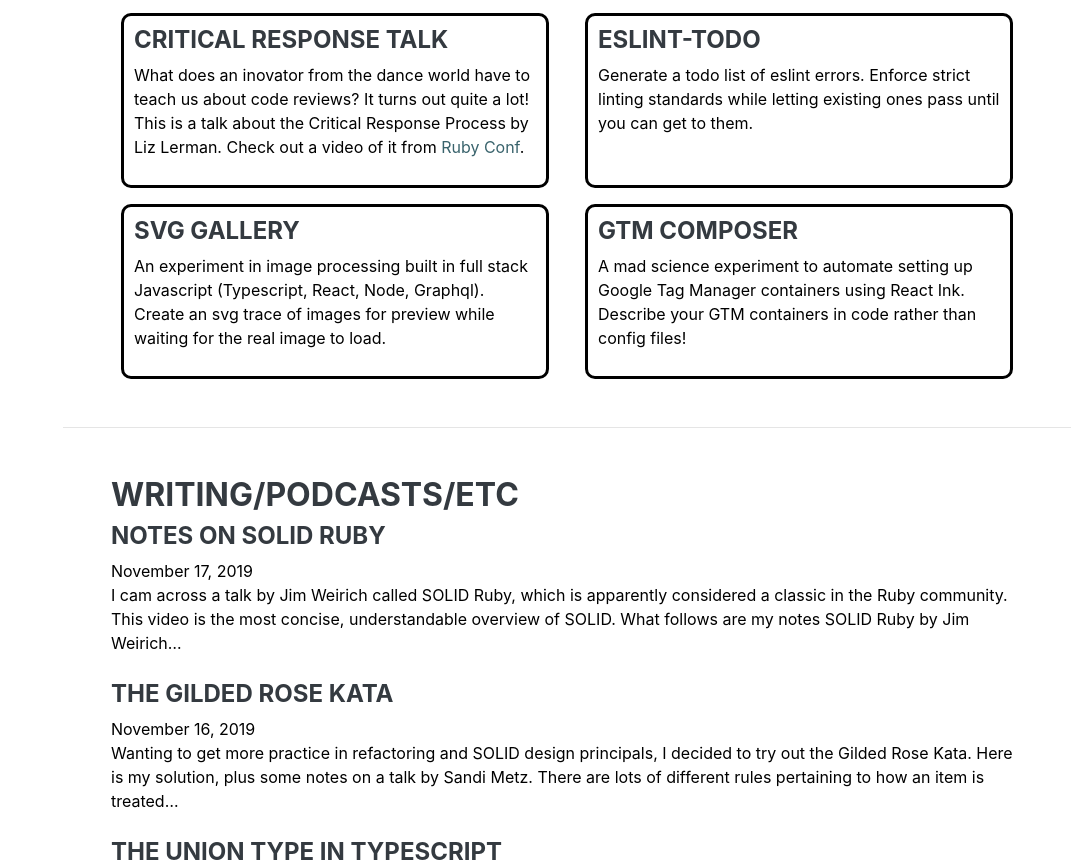
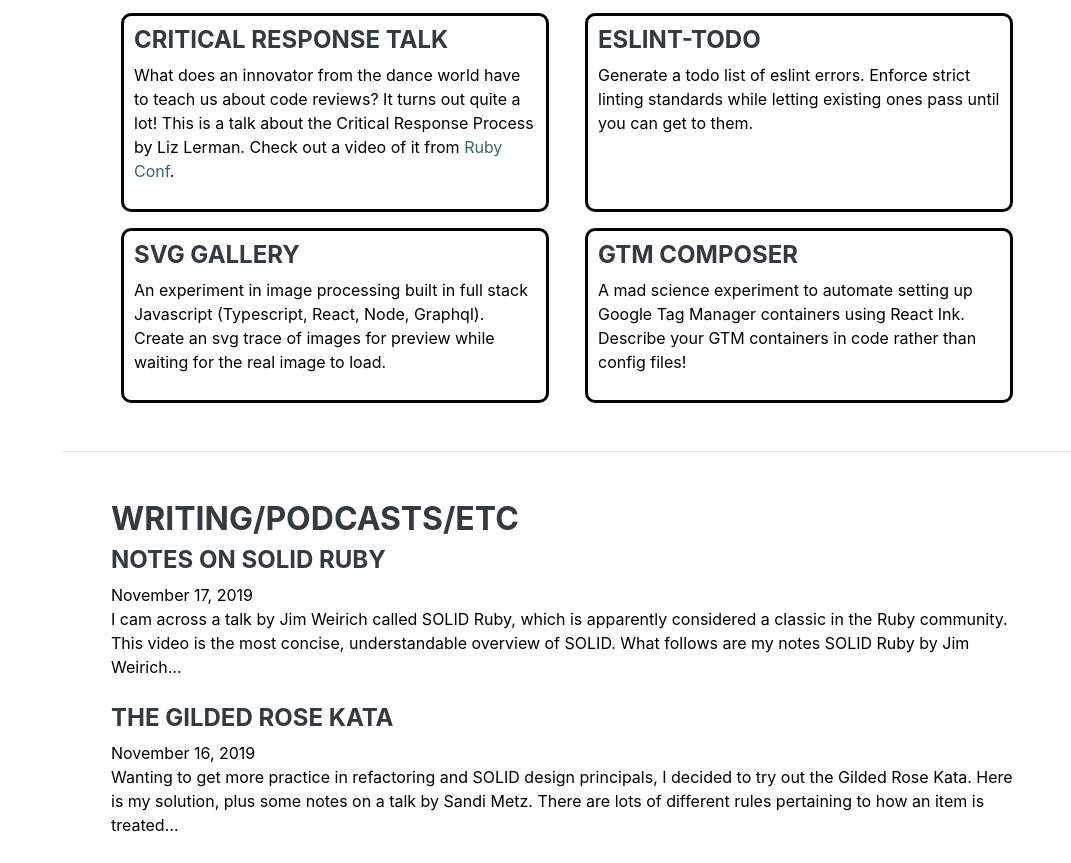
Before and after one commit to jstoebel/jstoebel_blog2, a Gatsby site: page / in a window 1280 px wide. Shown: the part 3782-4645 px from the top of the page, without its empty margins (209-1280 px from the left). Built offline with nearby package versions, Linux system fonts and the light colour scheme; Gatsby itself is replaced by a stand-in of ours; some packages are replaced by stand-ins of ours; a web font is replaced by a local one.

Commit message:
typo in projects

```diff
--- a/src/components/Projects.js
+++ b/src/components/Projects.js
@@ -25,7 +25,7 @@ const Projects = () => {
     },
     {
       name: 'Critical Response Talk',
-      blurb: 'What does an inovator from the dance world have to teach us about code reviews? It turns out quite a lot! This is a talk about the Critical Response Process by Liz Lerman. Check out a video of it from <a href="https://www.youtube.com/watch?v=hP_2XKYia9I">Ruby Conf</a>.',
+      blurb: 'What does an innovator from the dance world have to teach us about code reviews? It turns out quite a lot! This is a talk about the Critical Response Process by Liz Lerman. Check out a video of it from <a href="https://www.youtube.com/watch?v=hP_2XKYia9I">Ruby Conf</a>.',
       url: 'https://github.com/jstoebel/critical_response_talk'
     },
     {
```
